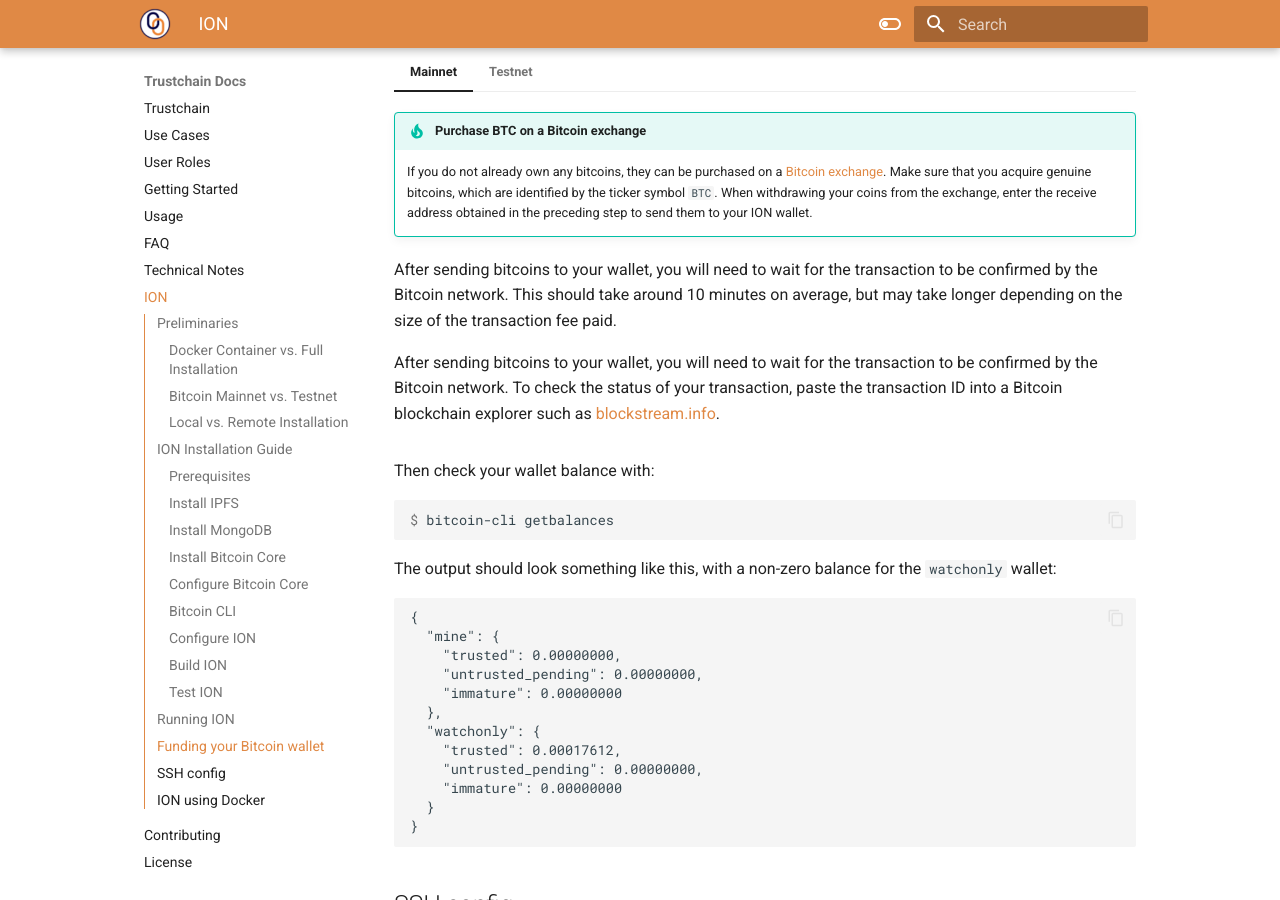
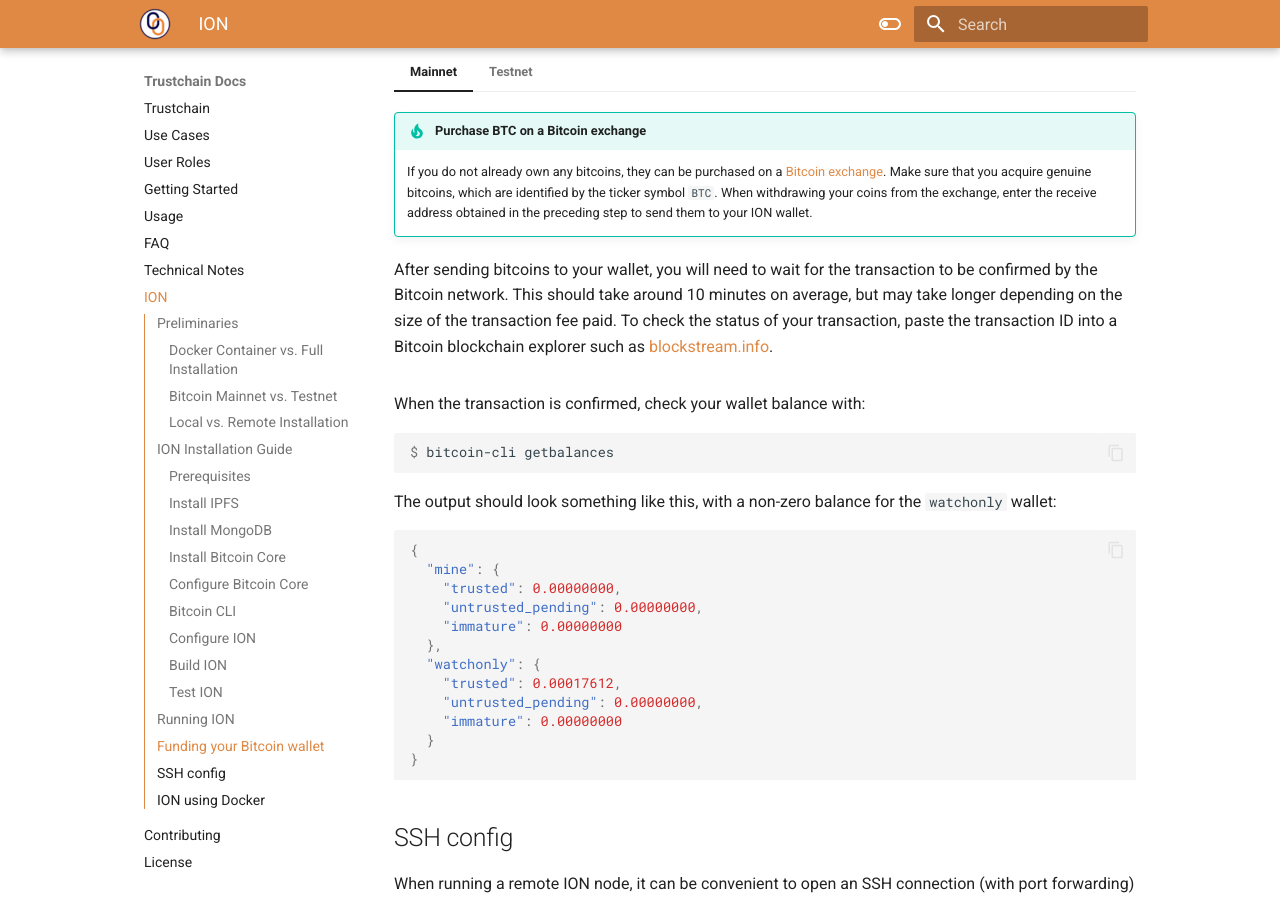
Before and after one commit to alan-turing-institute/trustchain, an MkDocs documentation site: the page built from docs/ion.md, in a window 1280 px wide and 900 px high, scrolled down 12606 px. Built offline with MkDocs 1.6.1 and Material for MkDocs 9.7.7, drawn with Linux system fonts in a browser that asks for light colours; nearby versions of some CDN libraries; library files that are not in the unit come from our copies.

Commit message:
Fix typos, minor tweaks

````diff
--- a/docs/ion.md
+++ b/docs/ion.md
@@ -811,9 +811,7 @@
 
         If you do not already own any bitcoins, they can be purchased on a [Bitcoin exchange](https://bitcoin.org/en/exchanges). Make sure that you acquire genuine bitcoins, which are identified by the ticker symbol `BTC`. When withdrawing your coins from the exchange, enter the receive address obtained in the preceding step to send them to your ION wallet.
 
-    After sending bitcoins to your wallet, you will need to wait for the transaction to be confirmed by the Bitcoin network. This should take around 10 minutes on average, but may take longer depending on the size of the transaction fee paid.
-
-    After sending bitcoins to your wallet, you will need to wait for the transaction to be confirmed by the Bitcoin network. To check the status of your transaction, paste the transaction ID into a Bitcoin blockchain explorer such as [blockstream.info](https://blockstream.info/).
+    After sending bitcoins to your wallet, you will need to wait for the transaction to be confirmed by the Bitcoin network. This should take around 10 minutes on average, but may take longer depending on the size of the transaction fee paid. To check the status of your transaction, paste the transaction ID into a Bitcoin blockchain explorer such as [blockstream.info](https://blockstream.info/).
 
 
 === "Testnet"
@@ -828,12 +826,12 @@
 
     After sending bitcoins to your wallet, you will need to wait for the transaction to be confirmed by the Bitcoin network. To check the status of your transaction, paste the transaction ID into a Bitcoin Testnet explorer such as [blockstream.info](https://blockstream.info/testnet/).
 
-Then check your wallet balance with:
+When the transaction is confirmed, check your wallet balance with:
 ```console
 $ bitcoin-cli getbalances
 ```
 The output should look something like this, with a non-zero balance for the `watchonly` wallet:
-```
+```json
 {
   "mine": {
     "trusted": 0.00000000,
````
Also changed, not shown: docs/technical-notes.md (+1 -0 lines), docs/usage.md (+1 -1 lines).
